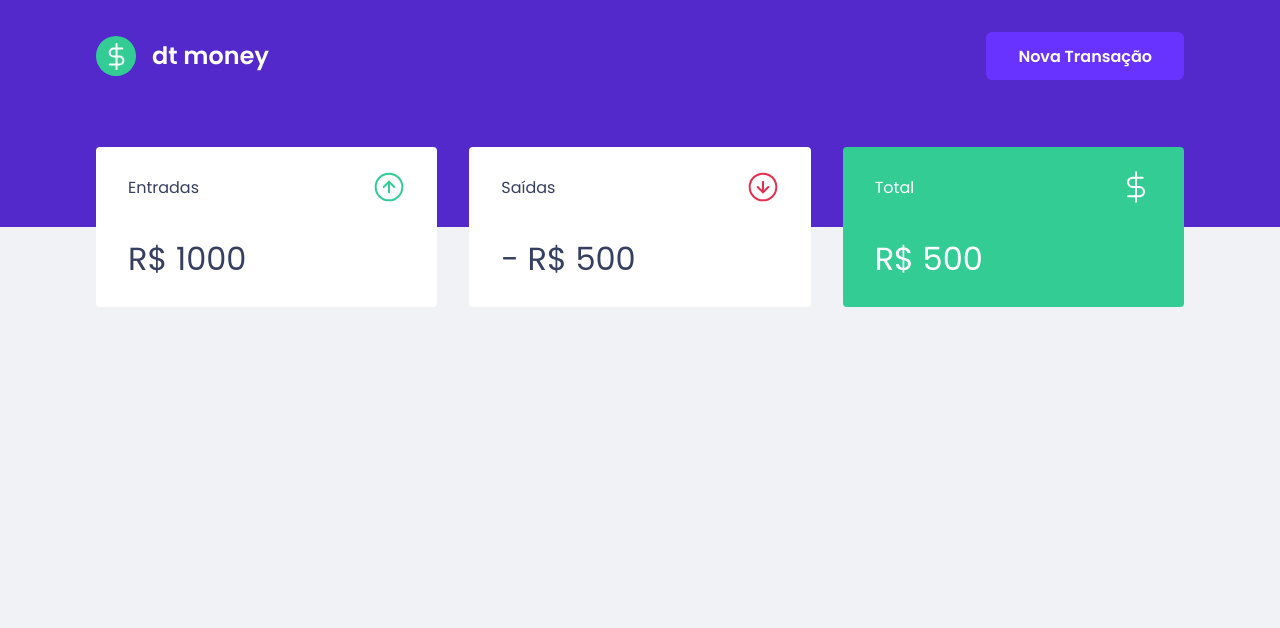
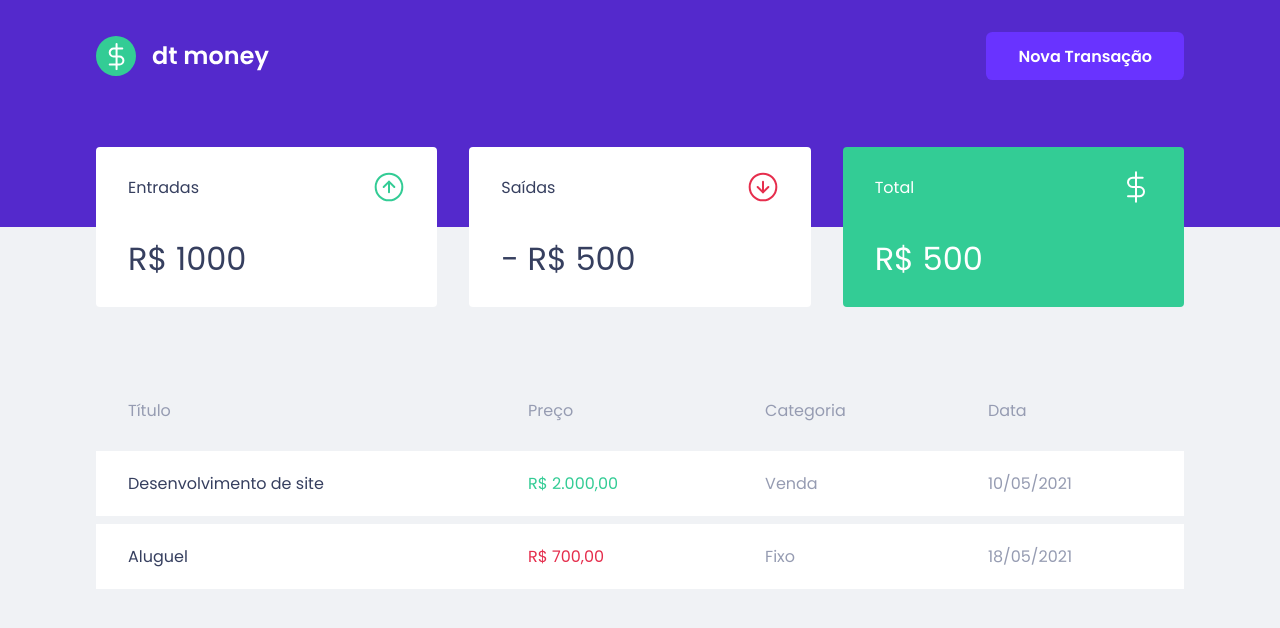
Before and after one commit to dalissongabriel/react-dtmoney, a React (Create React App) app: page / in a window 1280 px wide. Shown: the top 628 px of the page. Built offline with nearby package versions, Linux system fonts and the light colour scheme.

Commit message:
feat: add table in the dashboard

```diff
--- a/src/components/Dashboard/index.tsx
+++ b/src/components/Dashboard/index.tsx
@@ -1,10 +1,12 @@
 import { Summary } from "../Summary";
+import { TransactionsTable } from "../TransactionsTable";
 import { Container } from "./style";
 
 export function Dashboard() {
     return (
         <Container>
             <Summary/>
+            <TransactionsTable/>
         </Container>
     )
 }
```
